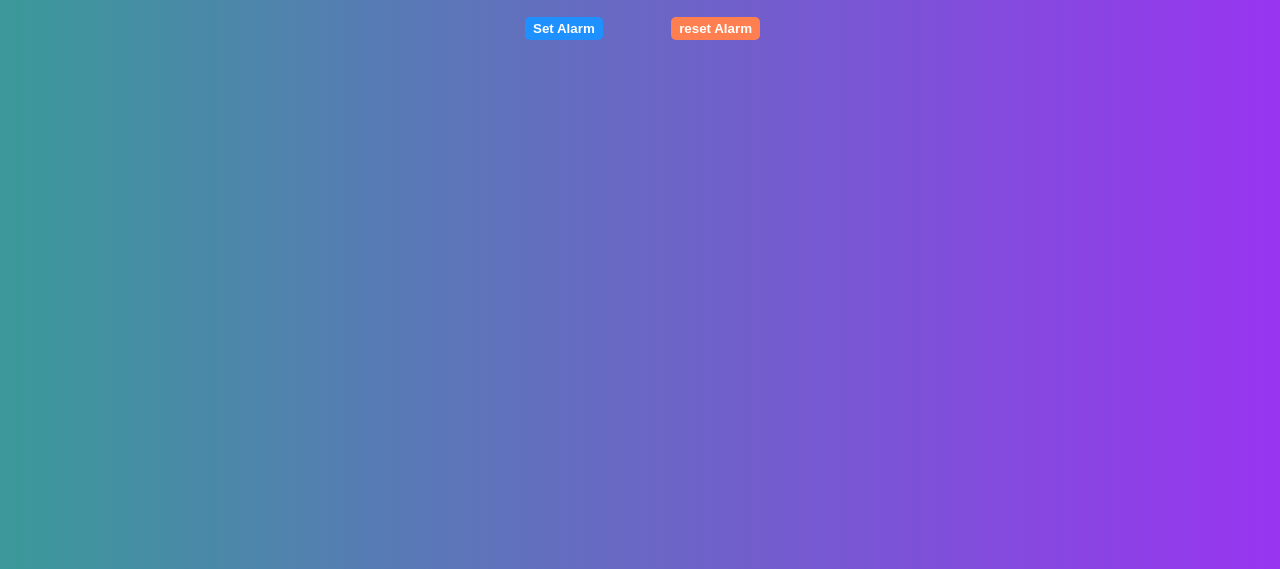
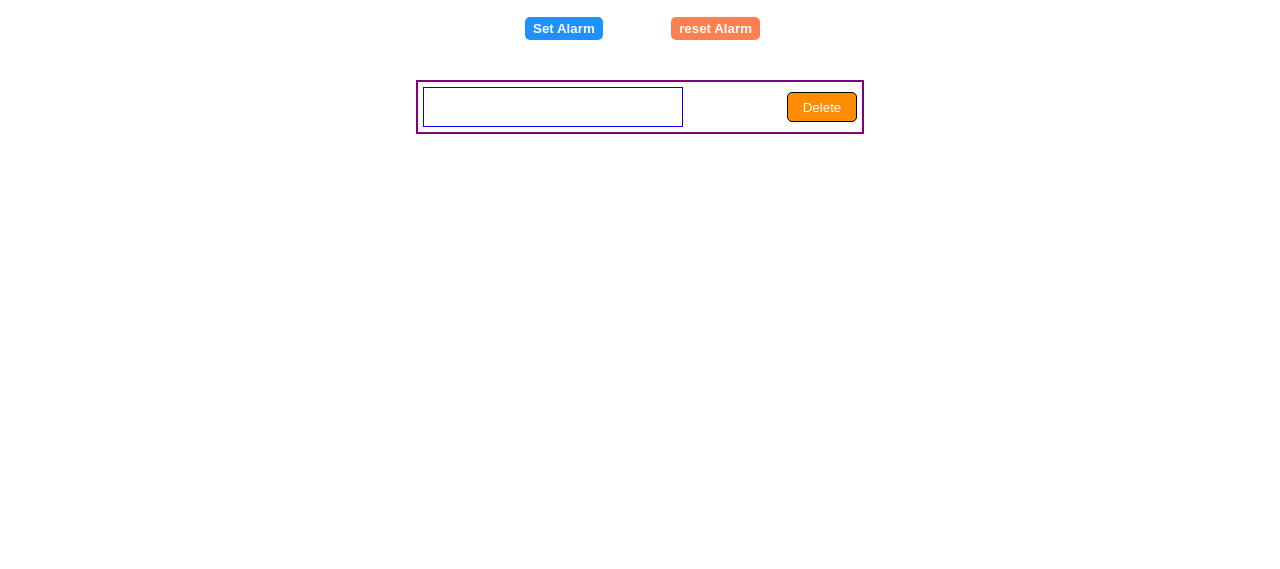
Before and after one commit to akg07/Alarm-Clock, a plain HTML site: page index.html in a window 1280 px wide. Shown: the part 196-765 px from the top of the page. Drawn offline with Linux system fonts and the light colour scheme.

Commit message:
add list container

```diff
--- a/assets/css/style.css
+++ b/assets/css/style.css
@@ -1,7 +1,7 @@
 body{
     margin: 0;
     padding: 0;
-    background-image: linear-gradient(to right, rgba(59, 153, 154), rgb(152, 53, 240));
+    /* background-image: linear-gradient(to right, rgba(59, 153, 154), rgb(152, 53, 240)); */
 }
 
 * {
@@ -69,6 +69,39 @@ body{
     background-color: coral;
 }
 
+
+#alarm-list{
+    border: 2px solid purple;
+    width: 35%;
+    margin: 30px auto;
+}
+
+.alarm-list-container{
+    margin: 0px;
+    display: flex;
+    flex-direction: row;
+    justify-content: space-between;
+    align-items: center;
+    padding: 5px;
+}
+
+.alarm-list-container .alarm-time{
+    border: 1px solid blue;
+    width: 60%;
+    height: 40px;
+}
+
+.alarm-list-container .btn-delete{
+    border: 1px solid black;
+    width: 70px;
+    height: 30px;
+    background-color: darkorange;
+    color: white;
+    border-radius: 5px;
+}
+
+
+
 #footer{
     position: absolute;
     bottom: 0;
--- a/index.html
+++ b/index.html
@@ -23,6 +23,13 @@
                 <button onclick="resetAlarm()" class="btn reset-alarm">reset Alarm</button>
             </div>
         </div>
+
+        <div id="alarm-list">
+            <ul class="alarm-list-container">
+                <div class="alarm-time"></div>
+                <button class="btn-delete">Delete</button>
+            </ul>
+        </div>
     </div>
 
     <footer id="footer">
```
